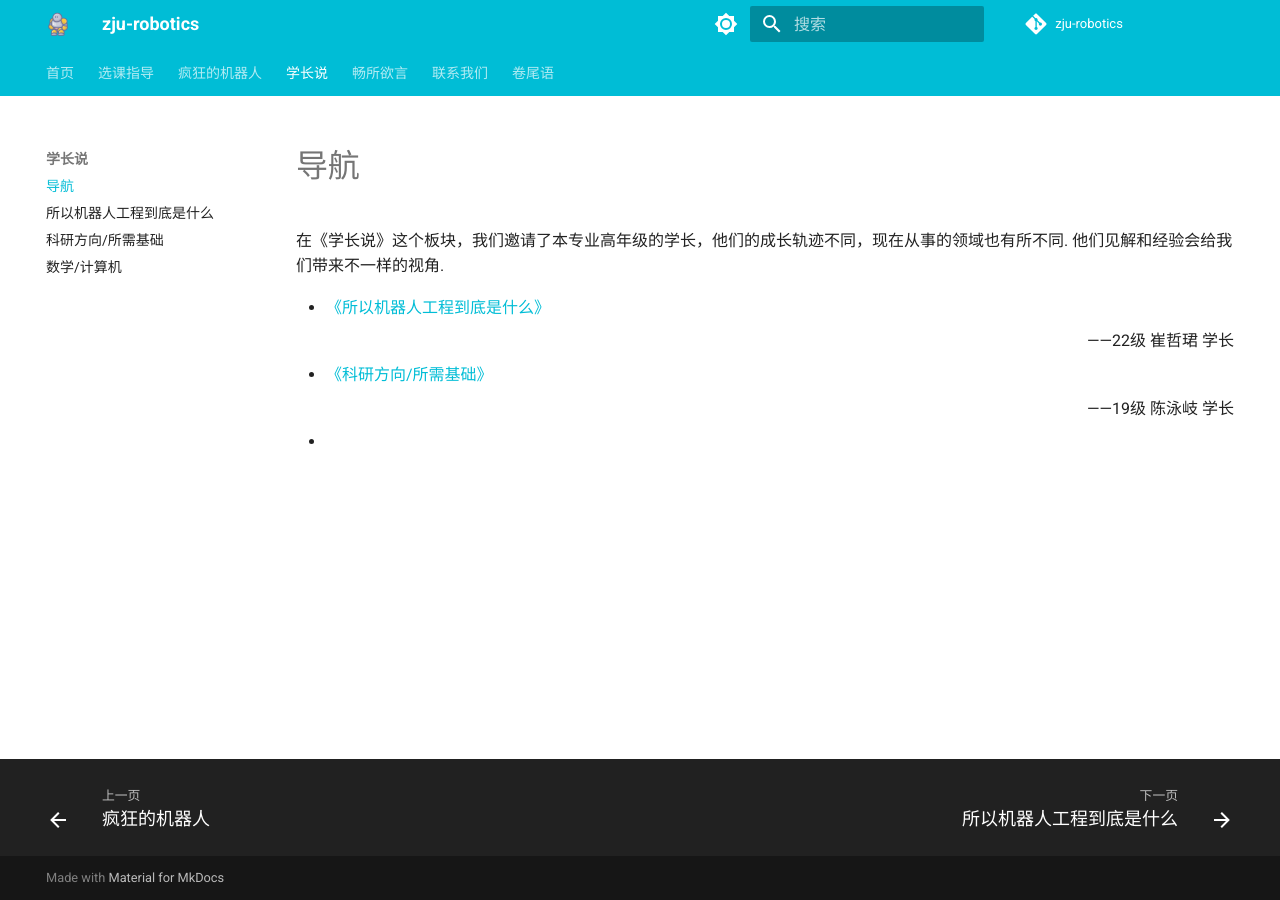
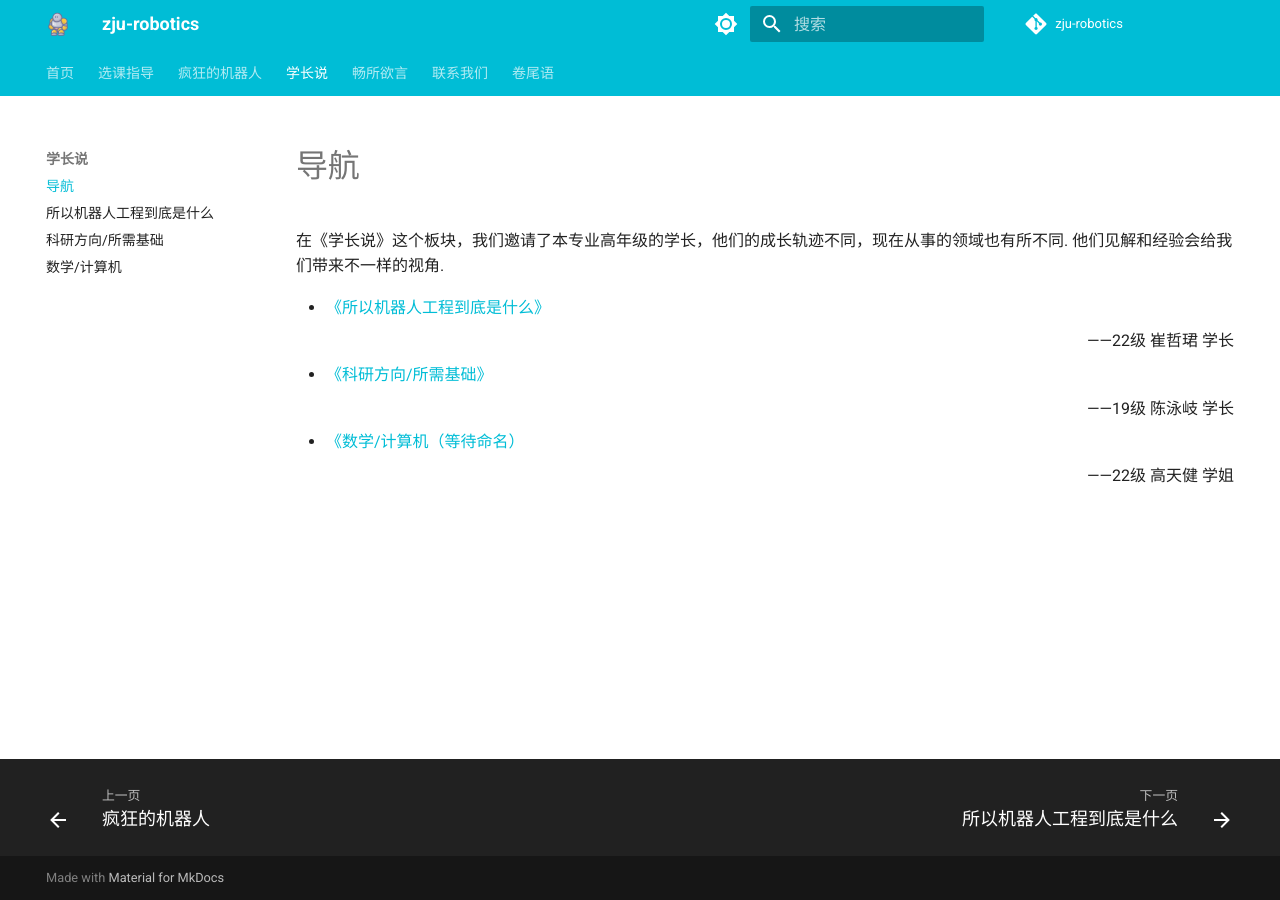
Before and after one commit to bclz19/zju-robotics, an MkDocs documentation site: the page built from docs/senior_speech/index.md, in a window 1280 px wide. Built offline with MkDocs 1.6.1 and Material for MkDocs 9.7.7, drawn with Linux system fonts in a browser that asks for light colours; comment, search, counter and statistics services are not loaded.

Commit message:
Update index.md

```diff
--- a/docs/senior_speech/index.md
+++ b/docs/senior_speech/index.md
@@ -4,4 +4,4 @@
 
 * [《所以机器人工程到底是什么》](whats_robotics.md) <p align="right"> ——22级 崔哲珺 学长 </p>
 * [《科研方向/所需基础》](research_guidance.md)      <p align="right"> ——19级 陈泳岐 学长 </p>
-*
+* [《数学/计算机（等待命名）](math&computer_guidance.md)      <p align="right"> ——22级 高天健 学姐 </p>
```
